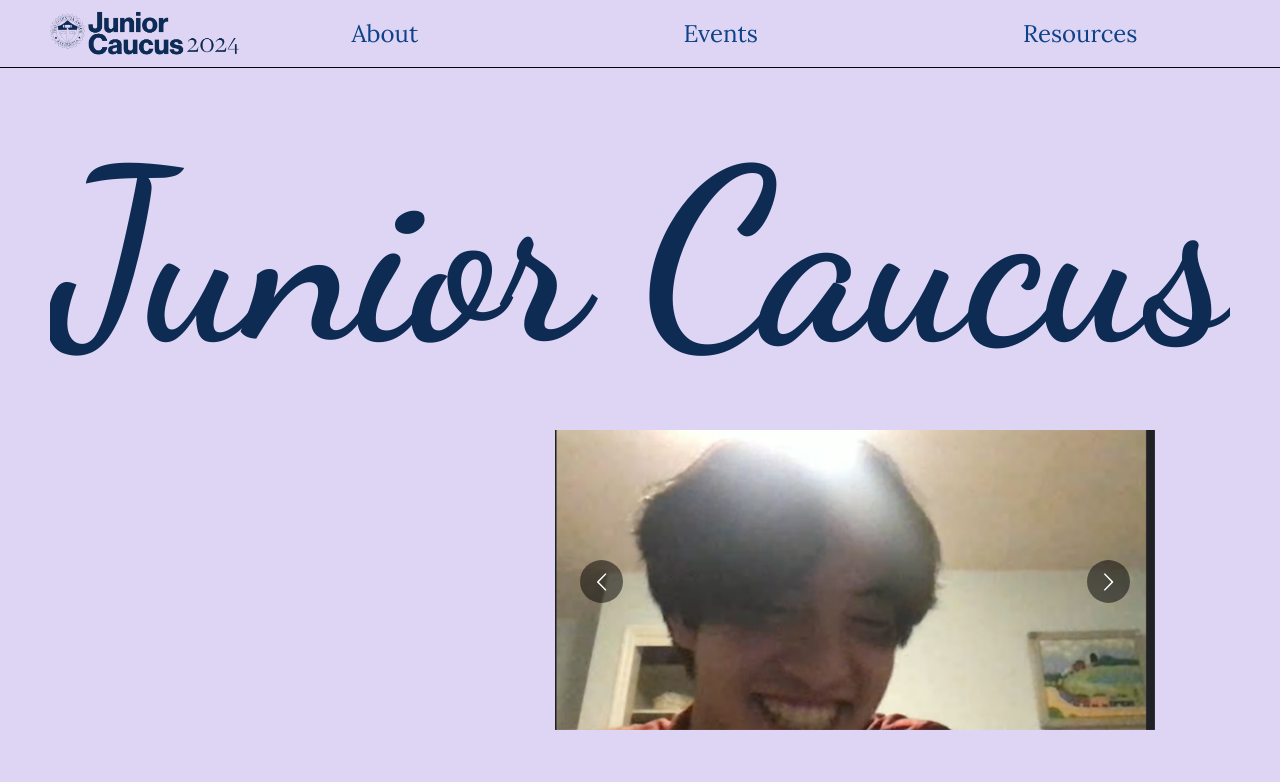
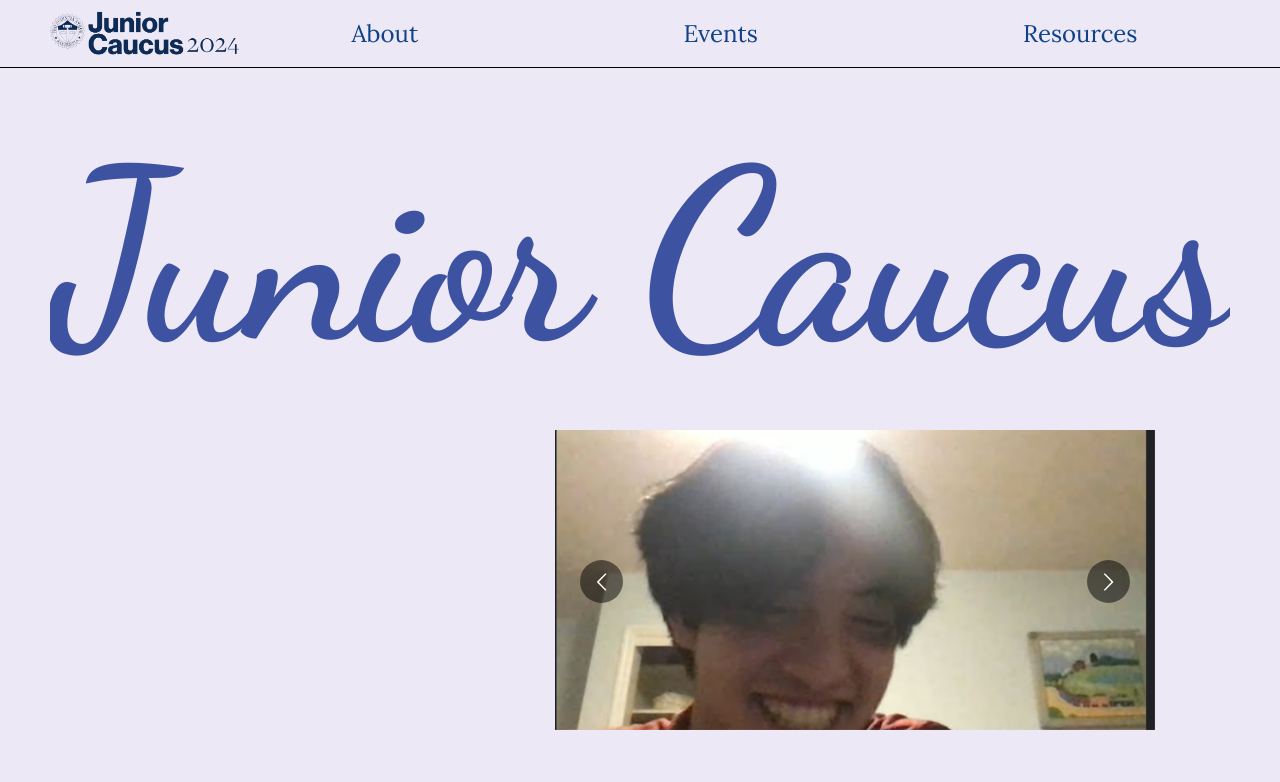
Before and after one commit to Rahuldeb5/junior.stuysu.org, a React (Create React App) app: page / in a window 1280 px wide. Shown: the top 782 px of the page. Built offline with nearby package versions, Linux system fonts and the light colour scheme; no server answers.

Commit message:
Performed extensive research and analysis on optimal color scheme for site pages by utilizing generative AI and color theory (i made the homepage purple lighter) + nicer blue

```diff
--- a/src/pages/About.css
+++ b/src/pages/About.css
@@ -8,8 +8,8 @@ body {
   text-align: center;
 }
 .about-page {
-  background-color: #ddd5f3;
-  color: #0e2b54;
+  background-color: #ede8f5;
+  color: #3d52a0;
   min-height: 100vh; /* Allows the content to extend beyond the viewport */
   width: 100vw;
   overflow-x: hidden; /* Prevents horizontal overflow */
--- a/src/pages/Home.css
+++ b/src/pages/Home.css
@@ -2,8 +2,8 @@
 
 /* HOME PAGE  */
 .home-page {
-  background-color: #ddd5f3;
-  color: #0e2b54;
+  background-color: #ede8f5;
+  color: #3d52a0;
   min-height: 100vh;
   width: 100vw;
   overflow-x: hidden;
```
